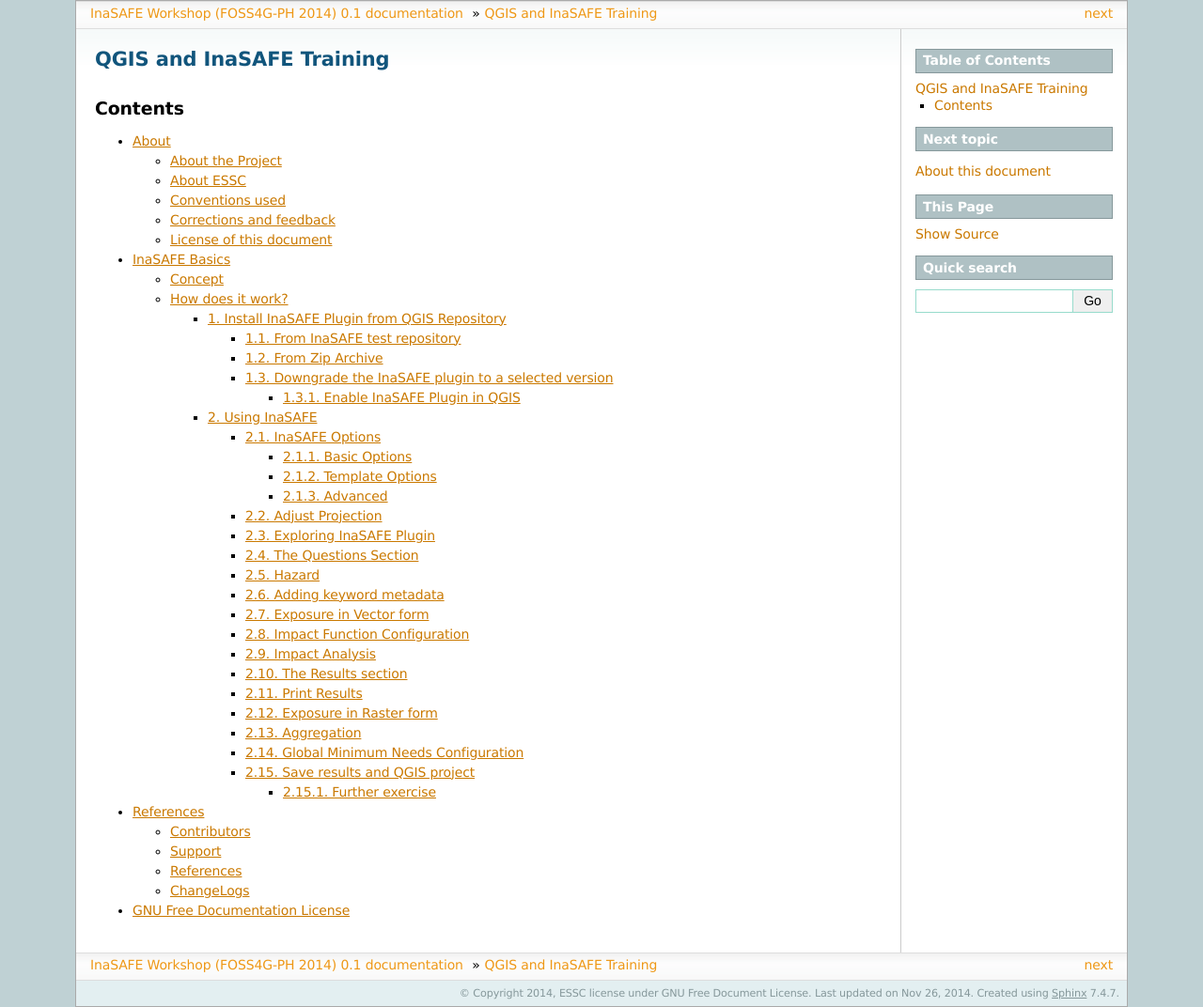
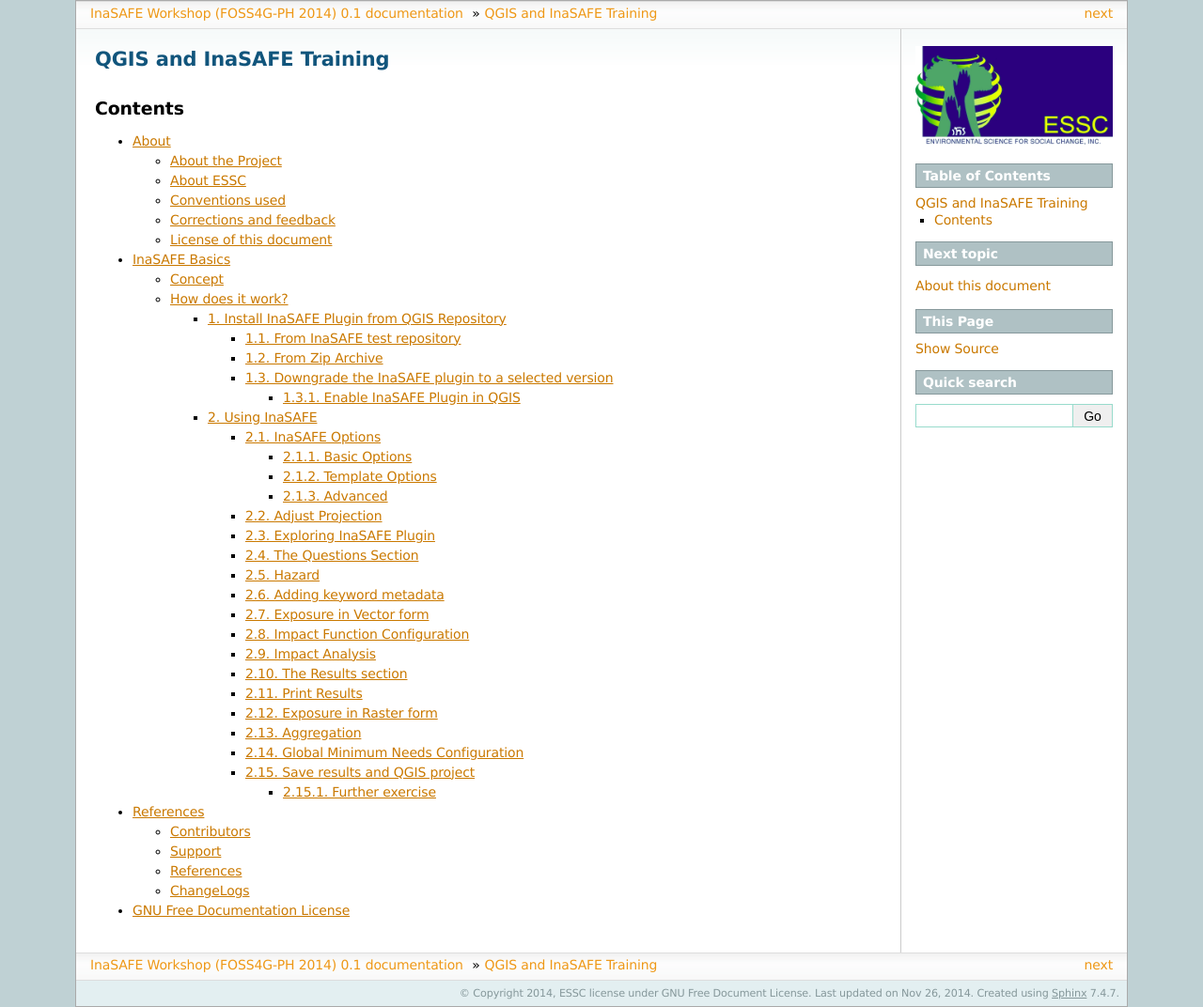
Before and after one commit to essc/inasafe-training-material, a Sphinx documentation site: the page built from source/index.rst, in a window 1280 px wide. Shown: the whole page at 94% size. Built offline with Sphinx 7.4.7, drawn with Linux system fonts in a browser that asks for light colours; formulas are drawn with MathJax 3; pages that are not in the unit, such as notebooks, are missing from menus.

Commit message:
change logo to only essc

```diff
--- a/source/conf.py
+++ b/source/conf.py
@@ -337,7 +337,7 @@
 
 # The name of an image file (relative to this directory) to place at the top
 # of the sidebar.
-html_logo = 'images/logos_html.png'
+html_logo = 'images/essclogotrace_35.png'
 
 # The name of an image file (within the static path) to use as favicon of the
 # docs.  This file should be a Windows icon file (.ico) being 16x16 or 32x32
@@ -404,7 +404,7 @@
 
 # The name of an image file (relative to this directory) to place at the top of
 # the title page.
-latex_logo = 'images/logos_pdf.png'
+latex_logo = 'images/essclogotrace_35.png'
 
 # For "manual" documents, if this is true, then toplevel headings are parts,
 # not chapters.
```
Also changed, not shown: source/images/essclogotrace_35.png (added).
